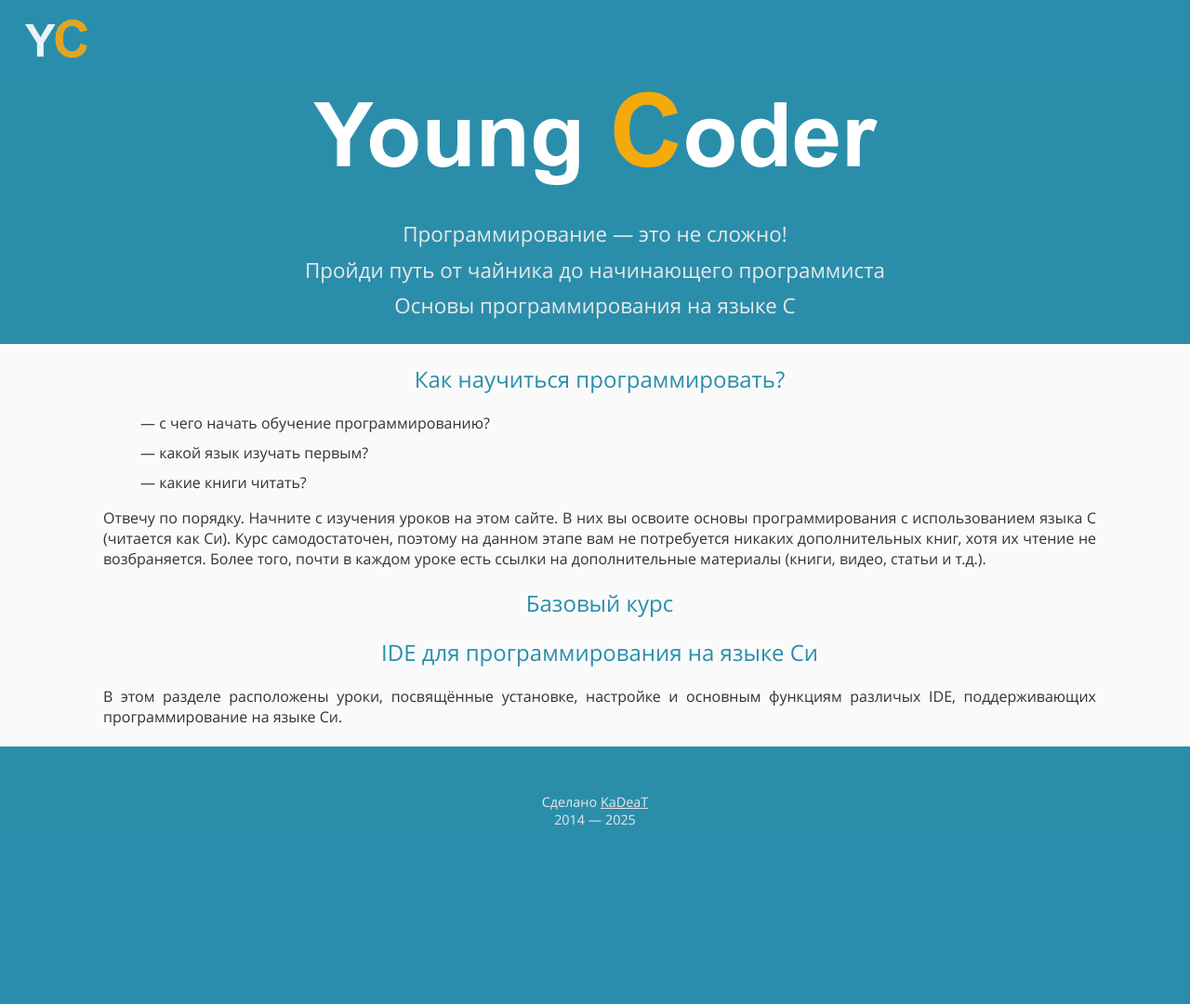
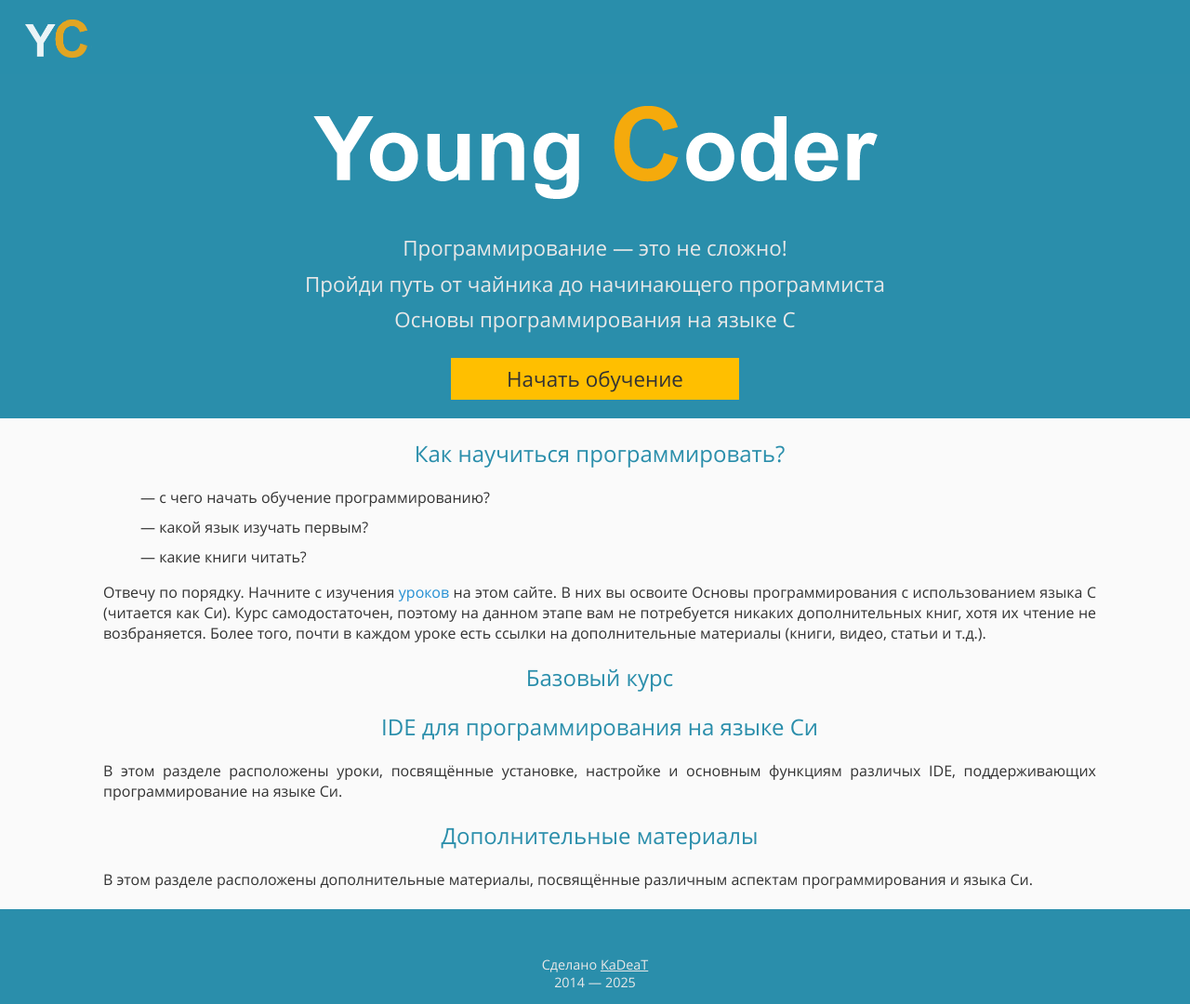
Before and after one commit to YoungCoder-Ru/textbook_homeserver, a PHP site: page / in a window 1280 px wide. Shown: the whole page at 93% size. Before the commit the page ends 888 px from the top, so only its background shows below. Run offline with PHP 8.4, Linux system fonts and the light colour scheme; data that the repository does not hold is empty; some libraries are stand-ins or nearby versions.

Commit message:
Sync from youngcoder_engine: Вывод manuals на главной странице

```diff
--- a/index.php
+++ b/index.php
@@ -3,13 +3,14 @@ require_once __DIR__ . '/config/site_config.php';
 require_once __DIR__ . '/lessons_api/content_manager.php';
 
 $isMainPage = true;
-$title_page = 'YoungCoder — бесплатный online курс для обучения основам программирования на Си';
+$title_page = 'Основы программирования (язык Си, C) для начинающих с нуля';
 $canonical_pagelink = SITE_URL;
-$description_page = 'Бесплатный онлайн-курс по основая программирования на языке Си. 10 уроков и 270 задач с автоматической проверкой, которые помогут вам освоить базовые конструкции языка программирования Си.';
-$keywords_page = 'Язык Си, C, онлайн-курс Си, учебник по Си, основы программирования, как стать программистом';
+$description_page = 'Бесплатный онлайн-курс по изучению основ программирования на Си с нуля. 10 уроков и 296 практических задач с автоматической проверкой, которые помогут вам освоить базовые конструкции языка Си.';
+$keywords_page = 'Язык Си, C, road map по Си, онлайн-курс Си, учебник по Си, си с нуля, основы программирования, как стать программистом';
 
 $map_data = prepare_map_data('lang_c');
 $map_data_ide = prepare_map_data('ide');
+$map_data_manuals = prepare_map_data('manuals');
 
 include 'templates/basepage.php';
 ?>
--- a/pages/donate_content.php
+++ b/pages/donate_content.php
@@ -105,6 +105,10 @@
                 <div class="donationBonusTitle">Для всех донатов</div>
                 <div>Упоминание на сайте в разделе <a href="https://youngcoder.ru/team.php">Команда</a> и на <a href="https://stepik.org/lesson/1340735/step/11?unit=1356402">отдельной странице в Stepik</a></div>
             </div>
+            <div class="donationBonusCard">
+                <div class="donationBonusTitle" style="text-decoration: line-through;">от 512 руб.</div>
+                <div style="text-decoration: line-through;">Ранний доступ к тестированию новых задач для курса</div>
+            </div>
         </div>
 
         <p> <b> Внимание! UPD от 27.07.2025.</b><br/>
--- a/pages/mainpage_content.php
+++ b/pages/mainpage_content.php
@@ -4,6 +4,10 @@
 		Пройди путь от чайника до начинающего программиста<br/>
 		Основы программирования на языке С
 	</p>
+
+	<a class="linkBtn HeaderBlock_linkBtn" href="https://youngcoder.ru/lessons/1/">
+		Начать обучение
+	</a>
 </div>
 
 <div class="MainPageContentWrapper">
@@ -16,16 +20,16 @@
 			<li>какие книги читать?</li>
 		</ul>
 
-		<p>Отвечу по порядку. Начните с изучения уроков на этом сайте. В них вы
-			освоите основы программирования с использованием языка C (читается как Си).
+		<p>Отвечу по порядку. Начните с изучения <a href="#map">уроков</a> на этом сайте. В них вы
+			освоите Основы программирования с использованием языка C (читается как Си).
 			Курс самодостаточен, поэтому на данном этапе вам не потребуется никаких
 			дополнительных книг, хотя их чтение не возбраняется. Более того, почти в
 			каждом уроке есть ссылки на дополнительные материалы (книги, видео, статьи
 			и т.д.).
 		</p>
 
+		<a id="map"></a>
 		<h2>Базовый курс</h2>
-		<a id="map"></a>
 		<?php
             require_once __DIR__ . '/../templates/partials/map_list.php';
             renderMapList($map_data, 'lessons/');
@@ -38,5 +42,12 @@
             renderMapList($map_data_ide, 'lessons/ide/');
         ?>
 
+        <h2>Дополнительные материалы</h2>
+        <p>В этом разделе расположены дополнительные материалы, посвящённые различным аспектам программирования и языка Си.</p>
+        <?php
+            renderMapList($map_data_manuals, 'manuals/');
+        ?>
+
+
 	</article>
 </div>
--- a/static/css/common-styles.css
+++ b/static/css/common-styles.css
@@ -122,6 +122,27 @@ body {
 	padding: 15px;
 	font-size: 1.4em;
 	text-align: center;
+}
+
+.announcementBlock .donateButton {
+	display: block;
+	width: 220px;
+	border-radius: 4px;
+	box-sizing: border-box;
+	height: 48px;
+	line-height: 48px;
+	margin: 15px auto;
+	text-align: center;
+	background: var(--yellow_accent);
+	color: var(--text_color);
+	font-weight: 500;
+	font-size: 1.1em;
+}
+
+.announcementBlock .donateButton:hover {
+	background: var(--main_blue);
+	cursor: pointer !important;
+	color: var(--text_white_color);
 }
 
 
--- a/static/css/mainpage.css
+++ b/static/css/mainpage.css
@@ -25,6 +25,7 @@
 .HeaderBlock_logo {
 	width: 90%;
 	max-width: 700px;
+	margin-top: 15px;
 }
 
 .HeaderBlock_linkBtn {
```
